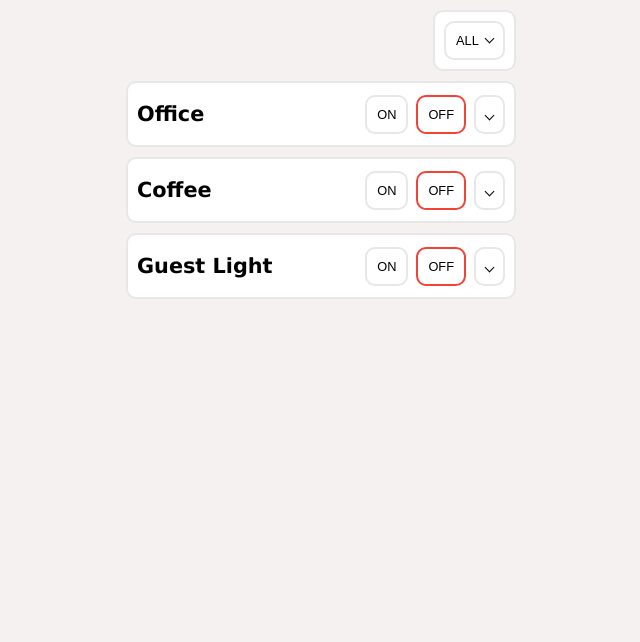
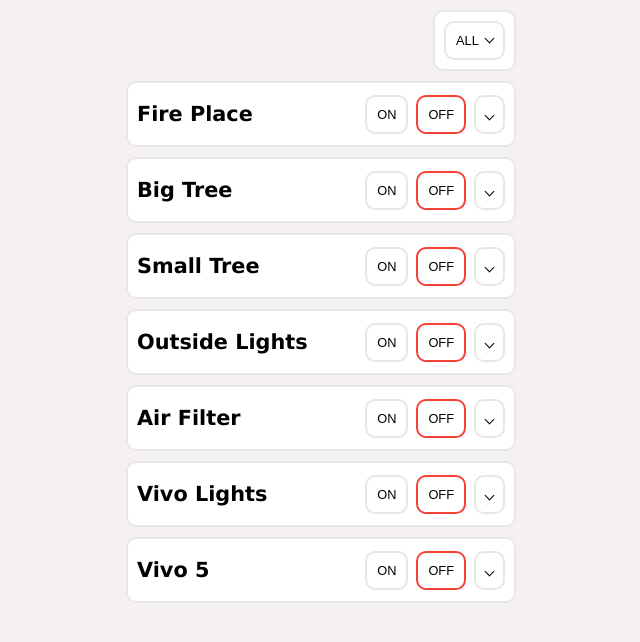
Before and after one commit to mjvandermeulen/outlets-react, a React (Create React App) app: page / in a window 1280 px wide. Shown: the top 642 px of the page, without its empty margins (339-979 px from the left). Built offline with nearby package versions, Linux system fonts and the light colour scheme; no server answers.

Commit message:
changed groupsettings and left comments

```diff
--- a/src/settings/group-settings.ts
+++ b/src/settings/group-settings.ts
@@ -20,37 +20,78 @@ export function getGroupSetting(group: string): GroupSetting | null {
 }
 
 export const groupsSettings: GroupsSettings = {
-  livingroom: {
-    displayName: 'Living Room',
-    defaultTimer: 0,
-    enabled: false,
-  },
-  officelight: {
-    displayName: 'Office',
+  // TODO ** thought: only the key and enabled should be here. The other ones you can get from the socket server.
+  fireplacelights: {
+    displayName: 'Fire Place',
+    defaultTimer: 0, // TODO *** is this useless here? should only be on socket server.
+    enabled: true,
+  } ,
+  bigtree: {
+    displayName: 'Big Tree',
     defaultTimer: 0,
     enabled: true,
   },
-  coffee: {
-    displayName: 'Coffee',
-    defaultTimer: 45 * 60 * 1000,
-    enabled: true,
-    codes: ['bogus 1', 'bogus2'],
-  },
-  fan: {
-    displayName: 'Office Fan',
-    defaultTimer: 0,
-    enabled: false,
-  },
-  guestlight: {
-    displayName: 'Guest Light',
+  smalltree: {
+    displayName: 'Small Tree',
     defaultTimer: 0,
     enabled: true,
   },
-  redlight: {
-    displayName: 'Night Light',
+  outsidelights: {
+    displayName: 'Outside Lights',
     defaultTimer: 0,
-    enabled: false,
+    enabled: true,
   },
+  airfilter: {
+    displayName: 'Air Filter',
+    defaultTimer: 90,
+    enabled: true,
+  },
+  vivolights: {
+    displayName: 'Vivo Lights',
+    defaultTimer: 0,
+    enabled: true,
+  },
+  vivo5: {
+    displayName: 'Vivo 5',
+    defaultTimer: 0,
+    enabled: true,
+  },
+  // livingroom: {
+  //   displayName: 'Living Room',
+  //   defaultTimer: 0,
+  //   enabled: false,
+  // },
+  // officelight: {
+  //   displayName: 'Office',
+  //   defaultTimer: 0,
+  //   enabled: true,
+  // },
+  // coffee: {
+  //   displayName: 'Coffee',
+  //   defaultTimer: 45 * 60 * 1000,
+  //   enabled: true,
+  //   codes: ['bogus 1', 'bogus2'],
+  // },
+  // fan: {
+  //   displayName: 'Office Fan',
+  //   defaultTimer: 0,
+  //   enabled: false,
+  // },
+  // guestlight: {
+  //   displayName: 'Guest Light',
+  //   defaultTimer: 0,
+  //   enabled: true,
+  // },
+  // redlight: {
+  //   displayName: 'Night Light',
+  //   defaultTimer: 0,
+  //   enabled: false,
+  // },
+  // basement: {
+  //   displayName: 'Basement',
+  //   defaultTimer: 0,
+  //   enabled: true,
+  // },
 }
 
 export const enabledGroupSettingsArray: GroupSettingsArray = []
```
